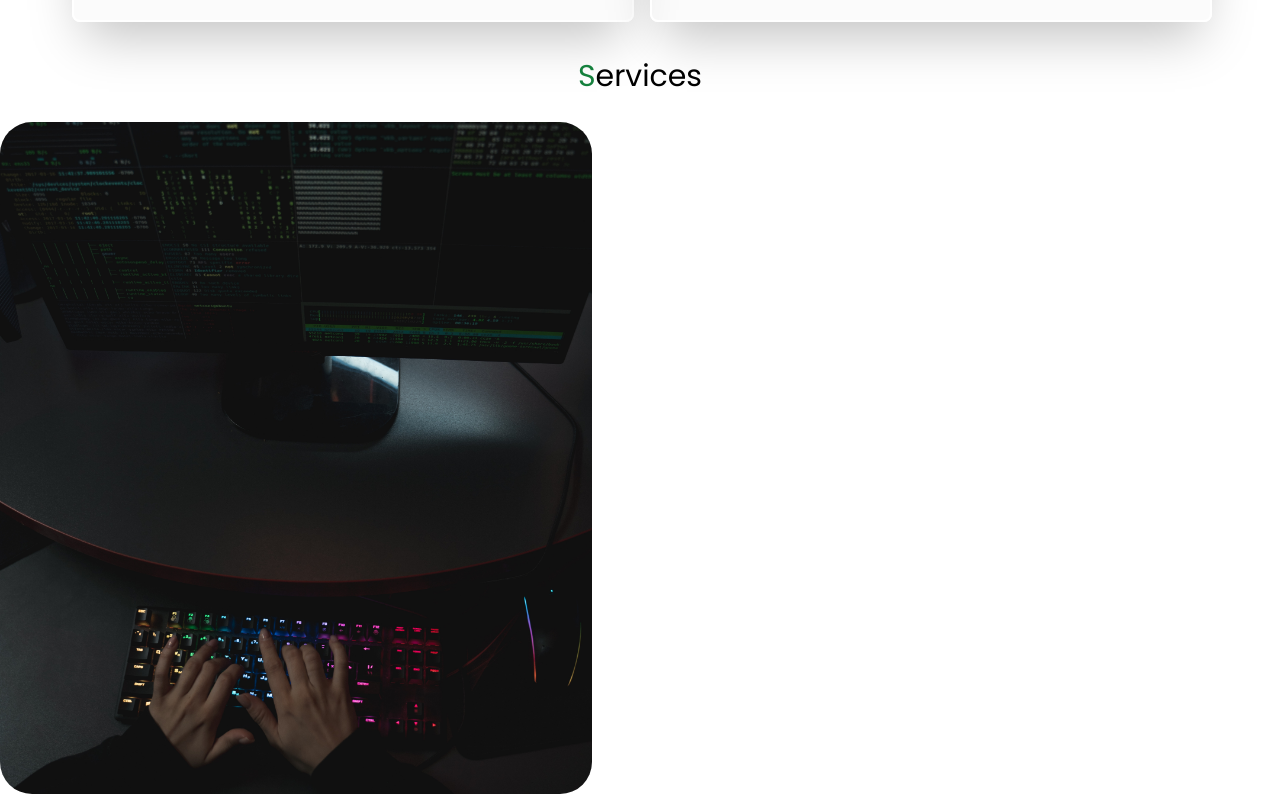
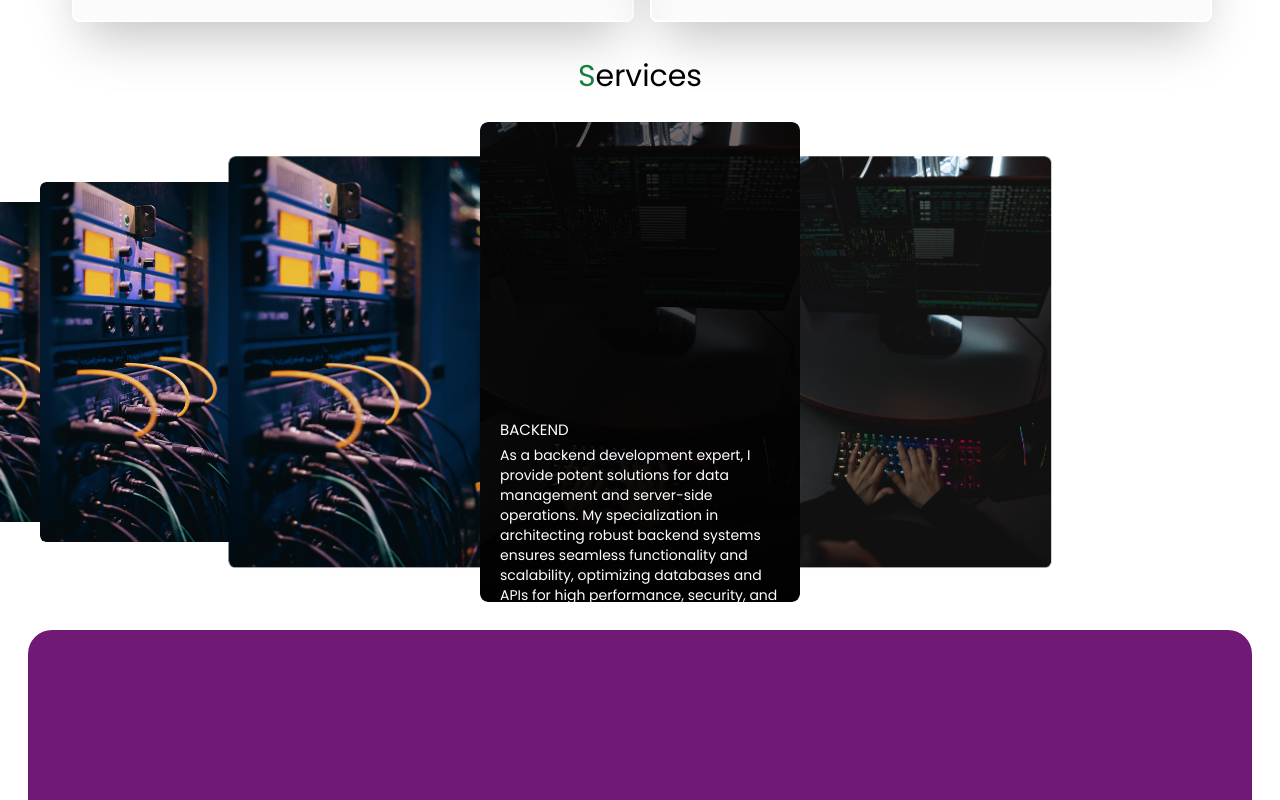
Before and after one commit to GoodluckMlungusye/portfolio, a React (Create React App) app: page / in a window 1280 px wide. Shown: the part 2420-3220 px from the top of the page. Built offline with nearby package versions, Linux system fonts and the light colour scheme.

Commit message:
implemented service section

```diff
--- a/src/Data/Services.js
+++ b/src/Data/Services.js
@@ -1,41 +1,35 @@
 const services = [
-
     {
         'id': 1,
         'name': 'BACKEND',
-        'description': "Powerful backend solutions for data management and server-side operations, ensuring seamless functionality and scalability.",
+        'description': "As a backend development expert, I provide potent solutions for data management and server-side operations. My specialization in architecting robust backend systems ensures seamless functionality and scalability, optimizing databases and APIs for high performance, security, and reliability.",
         'image': 'assets/backend.jpg'
     },
-
-
     {
         'id': 2,
         'name': 'FRONTEND',
-        'description': 'Responsive frontend development for intuitive user interfaces on websites and mobile applications, ensuring seamless user experiences.',
-        'image': 'assets/frontend.jpg'
+        'description': "Frontend development expert creating responsive interfaces for intuitive experiences. Creative tech integration ensures immersive interactions, promoting seamless navigation. Meticulously designed interfaces prioritize usability, accessibility, and aesthetics for unparalleled experience.",
+        'image': 'assets/backend.jpg'
     },
-
     {
         'id': 3,
         'name': 'WEBSITE HOSTING',
-        'description': 'Secure website hosting solutions for uninterrupted online presence. Expert support and robust infrastructure for optimal performance',
-        'image': 'assets/hosting.jpg'
+        'description': "As a seasoned professional, I provide secure website hosting solutions for uninterrupted online presence. Experience peace of mind with reliable hosting services, backed by expert support and robust infrastructure. Offering scalable hosting solutions tailored to specific requirements ensures continuous uptime and optimal performance.",
+        'image': 'assets/db.jpg'
     },
-
     {
         'id': 4,
         'name': 'DATABASE DESIGNING',
-        'description': 'Expert database design for efficient data organization, retrieval, and management, optimizing performance and scalability for your application',
+        'description': "Specializing in database design, I offer efficient solutions for data organization, retrieval, and management. Leveraging industry best practices ensures scalable and optimized database solutions that meet evolving needs. Expertise in designing tailored solutions maximizes efficiency and minimizes latency.",
         'image': 'assets/db.jpg'
     },
-
     {
         'id': 5,
         'name': 'UI/UX DESIGNING',
-        'description': 'Crafting visually stunning and user-friendly interfaces, enhancing usability and elevating brand identity for impactful digital experiences.',
-        'image': 'assets/ui.png'
-    },
-
+        'description': "As a UI/UX designer, I craft visually appealing, user-friendly interfaces that enhance brand identity. Thorough research guides designs, catering to user needs for seamless, intuitive interactions, shaping impactful digital experiences.",
+        'image': 'assets/db.jpg'
+    }
 ]
 
+
 export default services
--- a/src/components/Services.jsx
+++ b/src/components/Services.jsx
@@ -1,66 +1,26 @@
-// import {Swiper, SwiperSlide} from "swiper/react";
-// import 'swiper/css';
-// import 'swiper/css/effect-coverflow';
-// import 'swiper/css/pagination';
-// import 'swiper/css/navigation';
-// import {EffectiveCoverFLow, Pagination, Navigation} from 'swiper/react';
-// import services from "../Data/Services"
-
-
-// const Services = () => {
-
-//     const displaySwiperSlides = services.map((service) => (
-//         <div key={service.id} className="swiper-slide">
-//         <div className="service-box">
-//           <div className="service-img">
-//             <img src={service.image}  alt={service.name}/>
-//           </div>
-//           <div className="service-content">
-//             <div>
-//               <h2>{service.name}</h2>
-//               <p>{service.description}</p>
-//             </div>
-//           </div>
-//         </div>
-//       </div>
-//     ))
-
-//   return (
-//     <div id="services">
-//     <div className="title">
-//       <h3>
-//         <span>S</span>ervices
-//       </h3>
-//     </div>
-//     <div className="swiper mySwiper">
-//         <div className="swiper-wrapper">
-//             {displaySwiperSlides}
-//         </div>
-//     </div>
-//   </div>
-//   )
-// }
-
-// export default Services
-
-
-
-import {Swiper, SwiperSlide} from "swiper/react";
-import 'swiper/css';
-import 'swiper/css/effect-coverflow';
-import 'swiper/css/pagination';
-import 'swiper/css/navigation';
-import {EffectiveCoverFLow, Navigation} from 'swiper/react';
-import services from "../Data/Services"
-
+import services from "../Data/Services";
+import { Swiper, SwiperSlide } from "swiper/react";
+import { EffectCoverflow } from "swiper/modules";
+import "swiper/css";
+import "swiper/css/effect-coverflow";
+import "swiper/css/navigation";
 
 const Services = () => {
-
   const displaySwiperSlides = services.map((service) => (
     <SwiperSlide key={service.id}>
-            <img src={service.image}  alt={service.name}/>
+      <div className="service-box">
+        <div className="service-img">
+          <img src={service.image} alt={service.id}/>
+        </div>
+        <div className="service-content">
+          <div>
+            <h2>{service.name}</h2>
+            <p>{service.description}</p>
+          </div>
+        </div>
+      </div>
     </SwiperSlide>
-    ))
+  ));
 
   return (
     <div id="services">
@@ -70,24 +30,23 @@ const Services = () => {
         </h3>
       </div>
       <Swiper
-      effect = {'coverflow'}
-      grabCursor = {true}
-      centeredSlides = {true}
-      loop = {true}
-      slidesPerView = {"auto"}
-      coverflowEffect = {{
+        effect={"coverflow"}
+        grabCursor={true}
+        centeredSlides={true}
+        loop={true}
+        slidesPerView={"auto"}
+        coverflowEffect={{
           rotate: 0,
           stretch: 0,
           depth: 100,
           modifier: 2,
-        slideShadows: true,
         }}
-     className="swiper_container">
+        modules={[EffectCoverflow]}
+      >
         {displaySwiperSlides}
-
       </Swiper>
     </div>
-  )
-}
+  );
+};
 
-export default Services
+export default Services;
--- a/src/index.css
+++ b/src/index.css
@@ -250,17 +250,65 @@
 
 /* SERVICES */
 
+.swiper-slide {
+  @apply !w-1/4
+}
 
-.swiper {
-    @apply w-full pt-12 pb-12
-  }
+.service-box{
+  @apply relative overflow-hidden duration-500 rounded-lg size-full
+}
 
-  .swiper-slide {
-    @apply bg-center bg-cover w-72 rounded-lg flex-wrap
-  }
+.service-box .service-img{
+  @apply  w-full h-full rounded-lg
+}
 
+.swiper-3d .swiper-slide-shadow-left, .swiper-3d .swiper-slide-shadow-right{
+  @apply !bg-none !hidden
+}
+
+.swiper-slide-active  .service-box .service-img:before{
+  content: '';
+  position: absolute;
+  top: 0;
+  left: 0;
+  width: 100%;
+  height: 100%;
+  z-index: 1;
+  background: linear-gradient(180deg,#746868,#0e0d0d);
+  mix-blend-mode: multiply;
+  opacity: 1;
+  transition: 0.5s;
+  border-radius: 10px;
+}
+
+.service-box .service-img img{
+  @apply  w-full h-full object-cover rounded-lg
+}
+
+.service-box .service-content{
+  @apply absolute top-0 left-0 w-full h-full z-[2] flex p-5 items-center rounded-lg
+}
+
+.service-box .service-content h2{
+  @apply text-white duration-500 uppercase mb-1 text-[15px] translate-y-96
+}
+
+.swiper-slide-active .service-box .service-content h2{
+  @apply translate-y-40 delay-[600ms]
+}
+
+.service-box .service-content p{
+  @apply text-white duration-500 text-sm translate-y-96
+}
+
+.swiper-slide-active .service-box .service-content p{
+  @apply translate-y-40 delay-[700ms]
+}
+
+
+/*
   .swiper-3d .swiper-slide-shadow-left, .swiper-3d .swiper-slide-shadow-right{
-    @apply bg-none
+    @apply !bg-none
   }
 
   .service-box{
@@ -290,7 +338,6 @@
     opacity: 0;
     transition: 0.5s;
     border-radius: 10px;
-
   }
 
   .swiper-slide-active  .service-box .service-img{
@@ -320,24 +367,18 @@
   .swiper-slide-active .service-box .service-content p{
     @apply translate-y-0 delay-[700ms]
   }
+ */
 
 
 
-
-
-  .container {
+/*
+  .service-container {
     max-width: 124rem;
     padding: 4rem 1rem;
     margin: 0 auto;
   }
 
-  .heading {
-    padding: 1rem 0;
-    font-size: 3.5rem;
-    text-align: center;
-  }
-
-  .swiper_container {
+  .swiper-container {
     height: 52rem;
     padding: 2rem 0;
     position: relative;
@@ -350,7 +391,7 @@
   }
 
   @media (max-width: 500px) {
-    .swiper_container {
+    .swiper-container {
       height: 47rem;
     }
     .swiper-slide {
@@ -366,7 +407,7 @@
   .swiper-slide img {
     width: 37rem;
     height: 42rem;
-    border-radius: 2rem;
+    border-radius: 10px;
     object-fit: cover;
   }
 
@@ -374,77 +415,4 @@
   .swiper-slide-shadow-right {
     display: none;
   }
-
-  .slider-controler {
-    position: relative;
-    bottom: 2rem;
-    display: flex;
-    align-items: center;
-    justify-content: center;
-  }
-
-  .slider-controler .swiper-button-next {
-    left: 58% !important;
-    transform: translateX(-58%) !important;
-  }
-
-  @media (max-width: 990px) {
-    .slider-controler .swiper-button-next {
-      left: 70% !important;
-      transform: translateX(-70%) !important;
-    }
-  }
-
-  @media (max-width: 450px) {
-    .slider-controler .swiper-button-next {
-      left: 80% !important;
-      transform: translateX(-80%) !important;
-    }
-  }
-
-  @media (max-width: 990px) {
-    .slider-controler .swiper-button-prev {
-      left: 30% !important;
-      transform: translateX(-30%) !important;
-    }
-  }
-
-  @media (max-width: 450px) {
-    .slider-controler .swiper-button-prev {
-      left: 20% !important;
-      transform: translateX(-20%) !important;
-    }
-  }
-
-  .slider-controler .slider-arrow {
-    background: var(--white);
-    width: 3.5rem;
-    height: 3.5rem;
-    border-radius: 50%;
-    left: 42%;
-    transform: translateX(-42%);
-    filter: drop-shadow(0px 8px 24px rgba(18, 28, 53, 0.1));
-  }
-
-  .slider-controler .slider-arrow ion-icon {
-    font-size: 2rem;
-    color: #222224;
-  }
-
-  .slider-controler .slider-arrow::after {
-    content: '';
-  }
-
-  .swiper-pagination {
-    position: relative;
-    width: 15rem !important;
-    bottom: 1rem;
-  }
-
-  .swiper-pagination .swiper-pagination-bullet {
-    filter: drop-shadow(0px 8px 24px rgba(18, 28, 53, 0.1));
-  }
-
-  .swiper-pagination .swiper-pagination-bullet-active {
-    background: var(--primary);
-  }
+   */
```
Lines whose indentation alone changed are shown as unchanged.
